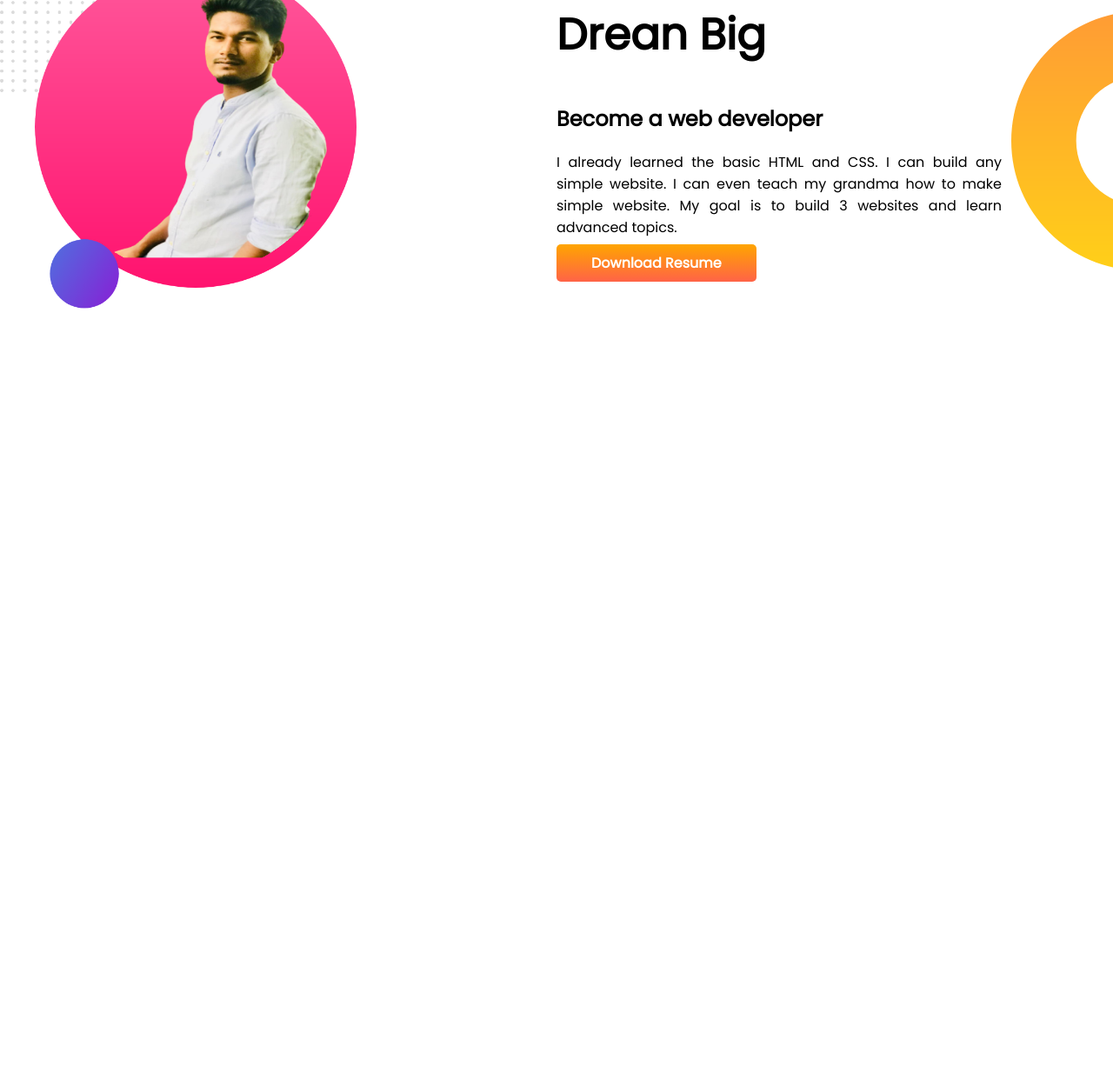
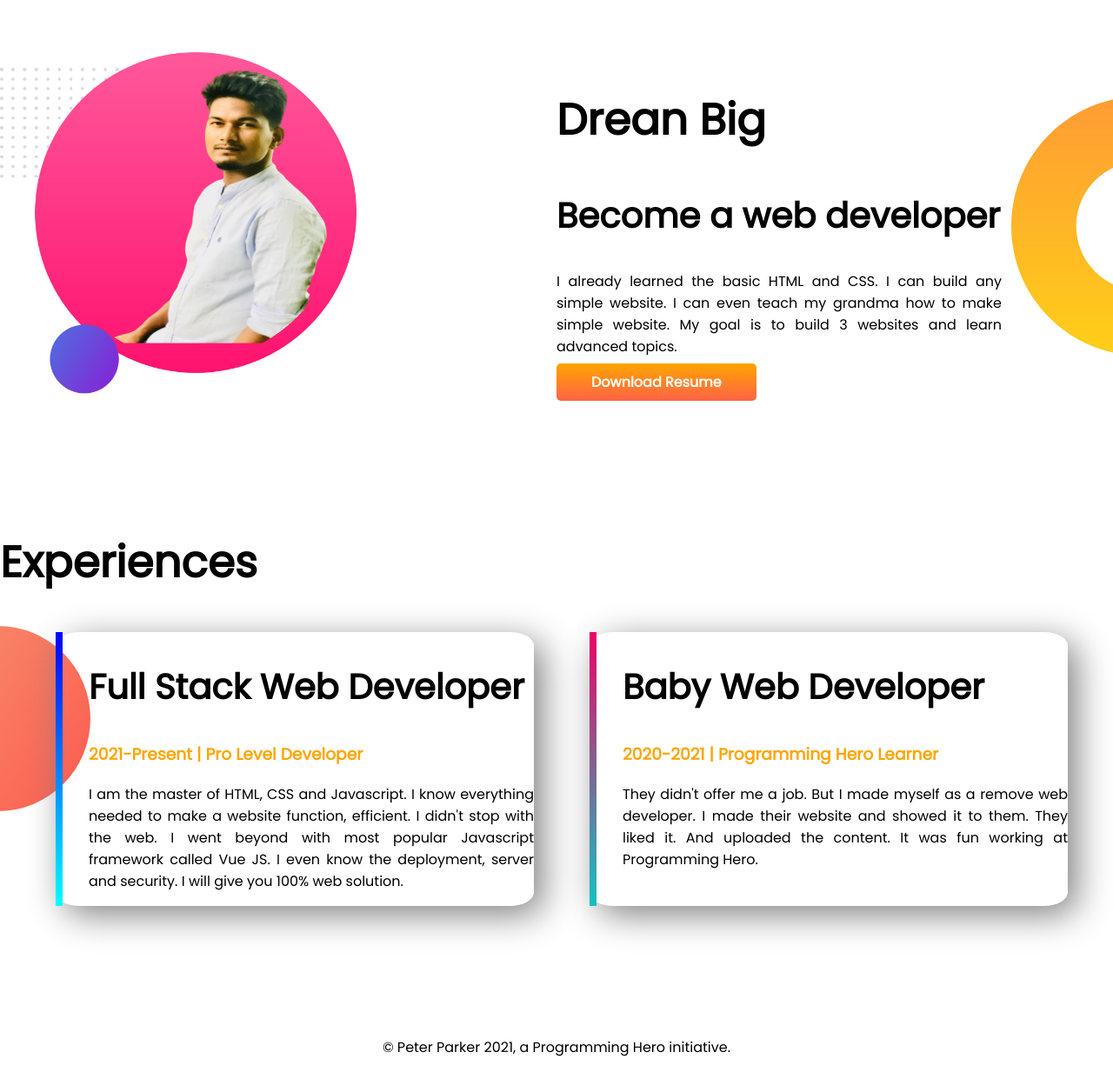
Before and after one commit to rakibtweets/developer-portfolio, a plain HTML site: page index.html in a window 1280 px wide. Shown: the part 659-1892 px from the top of the page at 87% size. Before the commit the page ends 1171 px from the top, so only its background shows below. Drawn offline with Linux system fonts and the light colour scheme.

Commit message:
footer and experience added

```diff
--- a/index.html
+++ b/index.html
@@ -13,7 +13,7 @@
 </head>
 
 <body>
-    <section class="top-banner">
+    <section class="top-banner flexible-container">
         <div class="half-width">
             <h1>Welcome to</h1>
             <h1><span class="name-color">Rakib Hasan</span> World</h1>
@@ -29,7 +29,7 @@
             <img src="images/rakib.png" alt="Picture of Rakib">
         </div>
     </section>
-    <section class="dream-big">
+    <section class="dream-big flexible-container">
 
         <div class="half-width">
             <img src="images/rakib.png" alt="Pictureof Rakib">
@@ -39,11 +39,35 @@
             <h2>Become a web developer</h2>
             <p>I already learned the basic HTML and CSS. I can build any simple website. I can even teach my grandma how
                 to make simple website. My goal is to build 3 websites and learn advanced topics.</p>
-                <a class="link-button" href="https://www.facebook.com/RakibTweets/" target="_blank">Download Resume</a>
+            <a class="link-button" href="https://www.facebook.com/RakibTweets/" target="_blank">Download Resume</a>
         </div>
 
     </section>
 
+    <section class="experience-area">
+        <h1>Experiences</h1>
+
+        <div class="flexible-container">
+            <div id="web-dev-experience" class="experience-item">
+                <h2>Full Stack Web Developer</h2>
+                <h3 class="name-color">2021-Present | Pro Level Developer</h3>
+                <p>I am the master of HTML, CSS and Javascript. I know everything needed to make a website function,
+                    efficient. I didn't stop with the web. I went beyond with most popular Javascript framework called
+                    Vue JS. I even know the deployment, server and security. I will give you 100% web solution.</p>
+            </div>
+
+            <div id="baby-web-dev" class="experience-item">
+                <h2>Baby Web Developer</h2>
+                <h3 class="name-color">2020-2021 | Programming Hero Learner</h3>
+                <p>They didn't offer me a job. But I made myself as a remove web developer. I made their website and
+                    showed it to them. They liked it. And uploaded the content. It was fun working at Programming Hero.
+                </p>
+            </div>
+        </div>
+    </section>
+    <footer>
+        <p style="text-align: center;">© Peter Parker 2021, a Programming Hero initiative.</p>
+    </footer>
 </body>
 
 </html>
--- a/style.css
+++ b/style.css
@@ -6,10 +6,13 @@ body {
 h1{
     font-size: 50px;
 }
+h2{
+    font-size: 40px;
+}
 .name-color{
     color: orange;
 }
-section{
+.flexible-container{
     display: flex;
     margin-bottom: 150px;
 }
@@ -40,3 +43,26 @@ p{
     background-repeat: no-repeat;
     background-position: right;
 }
+.experience-area{
+    background-image: url(images/exp-bg.png);
+    background-repeat: no-repeat;
+    background-position-y: center;
+}
+.experience-item{
+    width: 40%;
+    margin-left: 5%;
+    padding-left: 30px;
+    border-radius: 5%;
+    box-shadow: 10px 10px 40px grey;
+
+}
+#web-dev-experience{
+    border-left: 8px solid;
+    border-image: linear-gradient(blue,cyan);
+    border-image-slice: 1;
+}
+#baby-web-dev{
+    border-left: 8px solid;
+    border-image: linear-gradient(rgb(235, 5, 101),rgb(19, 194, 194));
+    border-image-slice: 1;
+}
```
